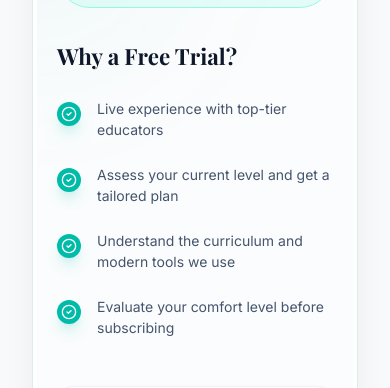
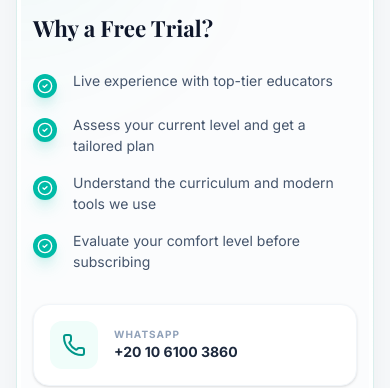
Before and after one commit to afaqalquranacdemy-stack/afaq-academy, a Next.js app: page / in a window 390 px wide. Shown: the part 8906-9294 px from the top of the page. Built offline with nearby package versions, Linux system fonts and the light colour scheme; no server answers; a web font is replaced by a local one.

Commit message:
style(trial-booking): expand form width on mobile by reducing nested side padding

```diff
--- a/src/components/home/TrialBooking.tsx
+++ b/src/components/home/TrialBooking.tsx
@@ -108,7 +108,7 @@ export function TrialBooking() {
   ];
 
   return (
-    <div className="mt-16 md:mt-32 w-full max-w-7xl mx-auto px-4 md:px-8">
+    <div className="mt-12 md:mt-32 w-full max-w-7xl mx-auto px-0 md:px-8">
       {/* Unified Master Card */}
       <motion.div
         initial={{ opacity: 0, y: 50 }}
@@ -119,7 +119,7 @@ export function TrialBooking() {
         <div className="grid grid-cols-1 lg:grid-cols-12 overflow-hidden rounded-[3rem]">
 
           {/* Left Column: Context & Contact */}
-          <div className="lg:col-span-5 p-5 md:p-12 lg:p-16 flex flex-col justify-between relative bg-slate-50/50">
+          <div className="lg:col-span-5 px-3 py-6 md:p-12 lg:p-16 flex flex-col justify-between relative bg-slate-50/50">
             {/* Background Decorative Blob */}
             <div className="absolute top-0 left-0 w-64 h-64 bg-teal-500/5 blur-[80px] rounded-full -translate-x-1/2 -translate-y-1/2" />
 
@@ -133,7 +133,7 @@ export function TrialBooking() {
                 {t.trial.cardTitle}
               </h3>
 
-              <div className="flex flex-col gap-6 mb-12">
+              <div className="flex flex-col gap-4 mb-8 md:gap-6 md:mb-12">
                 {t.trial.cardPoints.slice(0, 4).map((point: string, i: number) => (
                   <div key={i} className="flex items-start gap-4">
                     <div className="mt-1 w-6 h-6 rounded-full bg-teal-500 flex items-center justify-center shrink-0 shadow-lg shadow-teal-500/20">
@@ -164,7 +164,7 @@ export function TrialBooking() {
           </div>
 
           {/* Right Column: Refined Compact Form */}
-          <div className="lg:col-span-7 p-5 md:p-12 lg:p-16 bg-white">
+          <div className="lg:col-span-7 px-3.5 py-6 md:p-12 lg:p-16 bg-white">
             <div className="max-w-xl mx-auto">
               <div className="mb-10">
                 <h4 className={`text-xl sm:text-2xl md:text-3xl font-bold text-slate-900 mb-2 ${isRtl ? "font-cairo" : "font-serif"}`}>
```
